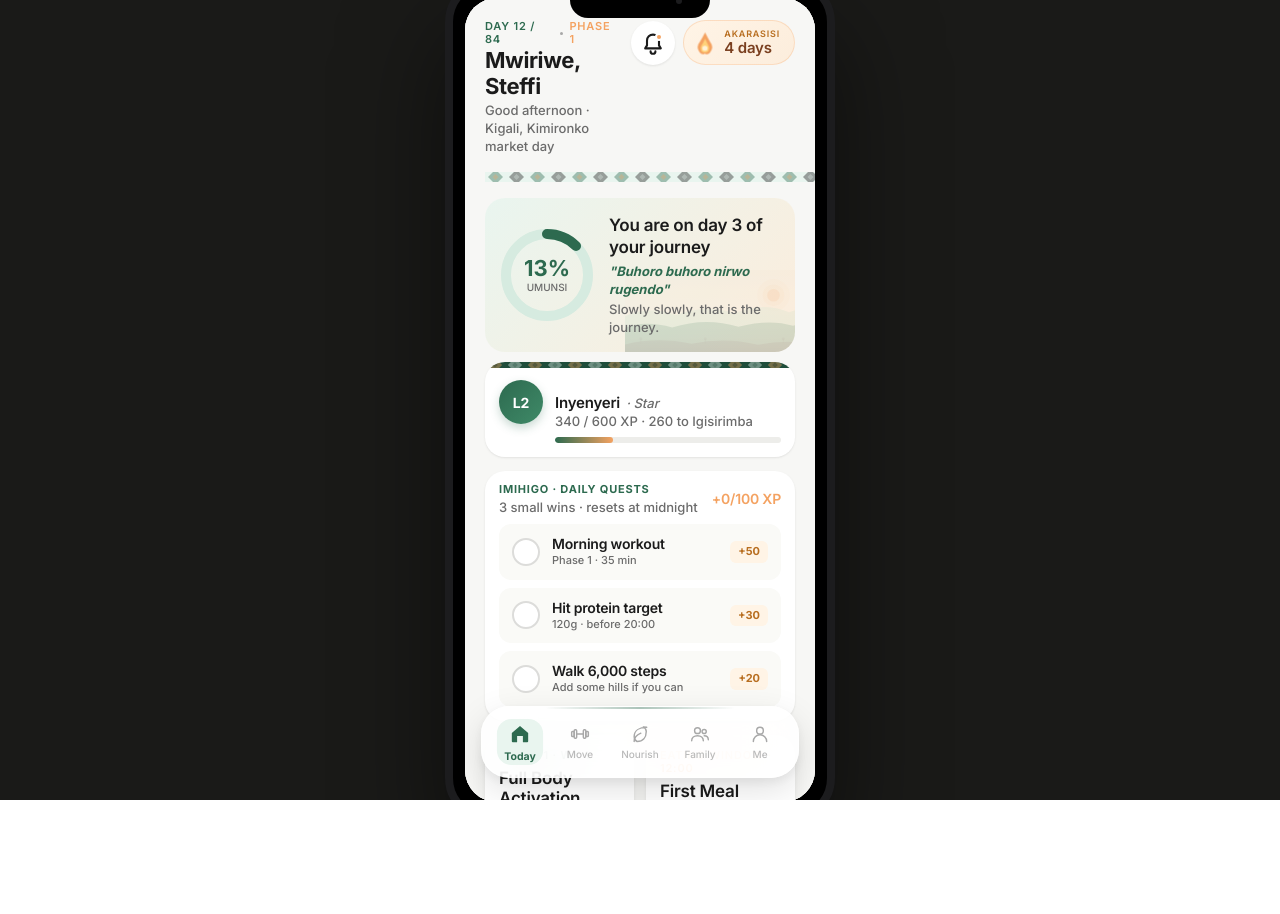
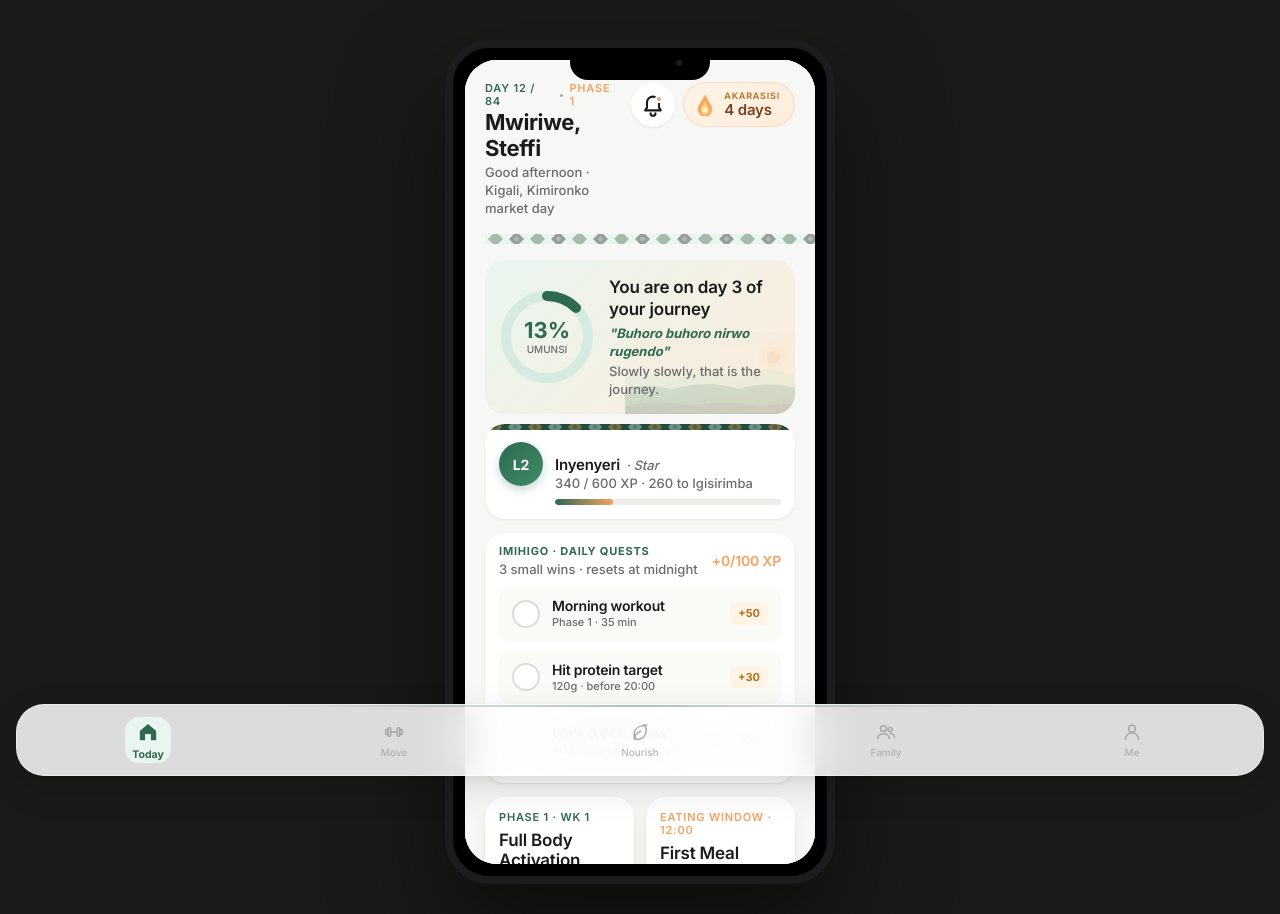
Before and after one commit to techly-africa/etl-poc-lfm, a React (Vite) app: page / in a window 1280 px wide. Both pictures are taken after a click on the button "Already have a plan? Skip onboarding". Shown: the top 914 px of the page. Before the commit the page ends 800 px from the top, so only its background shows below. Built offline with nearby package versions, Linux system fonts and the light colour scheme.

Commit message:
Definitive fix for iOS scrolling: switch to native document flow with fixed navigation

```diff
--- a/index.html
+++ b/index.html
@@ -13,9 +13,8 @@
       padding: 0;
       background: #fff;
       font-family: 'Inter', -apple-system, system-ui, sans-serif;
-      height: 100%;
+      min-height: 100%;
       width: 100%;
-      overflow: hidden; /* Lock root to prevent body pulling */
     }
     #root {
       height: 100%;
@@ -27,12 +26,9 @@
     *::-webkit-scrollbar { width: 0; height: 0; }
     * { scrollbar-width: none; }
 
-    /* Prevent rubber-banding on iOS Safari */
+    /* Prevent rubber-banding on top of body, but allow natural scroll */
     body {
-      position: fixed;
-      width: 100%;
-      height: 100%;
-      overscroll-behavior: none;
+      overscroll-behavior-y: none;
     }
   </style>
 </head>
--- a/src/App.tsx
+++ b/src/App.tsx
@@ -136,15 +136,13 @@ function Prototype({ tweaks, isMobile }) {
     <div style={{
       position: 'relative',
       width: '100%',
-      height: isMobile ? '100vh' : '100%',
+      minHeight: '100vh',
       display: 'flex',
       flexDirection: 'column',
       background: ETL.color.surface,
-      overflow: 'hidden'
+      paddingBottom: 120,
     }}>
-      <div style={{ flex: 1, position: 'relative', display: 'flex', flexDirection: 'column' }}>
-        {screen}
-      </div>
+      {screen}
       {stage === 'app' && <BottomNav active={tab} onChange={setTab} />}
       {workoutOpen && <WorkoutDetail onClose={closeWorkout} onComplete={closeWorkout} />}
     </div>
--- a/src/components/ui/index.tsx
+++ b/src/components/ui/index.tsx
@@ -250,7 +250,7 @@ export function BottomNav({ active, onChange }: BottomNavProps) {
   ];
   return (
     <div style={{
-      position: 'absolute', left: 16, right: 16, bottom: 24,
+      position: 'fixed', left: 16, right: 16, bottom: 24,
       background: 'rgba(255,255,255,0.85)',
       backdropFilter: 'blur(24px)',
       WebkitBackdropFilter: 'blur(24px)',
@@ -342,15 +342,10 @@ export function ScrollPage({ children, bg = ETL.color.surface }: { children: Rea
     <div style={{
       flex: 1,
       width: '100%',
-      height: 0,
       background: bg,
-      overflowY: 'auto',
-      overflowX: 'hidden',
       paddingTop: 10,
       paddingBottom: 120,
-      WebkitOverflowScrolling: 'touch',
       position: 'relative',
-      overscrollBehaviorY: 'contain'
     }}>{children}</div>
   );
 }
```
Also changed, not shown: 4 other files (tests, documents, lock files or other folders).
